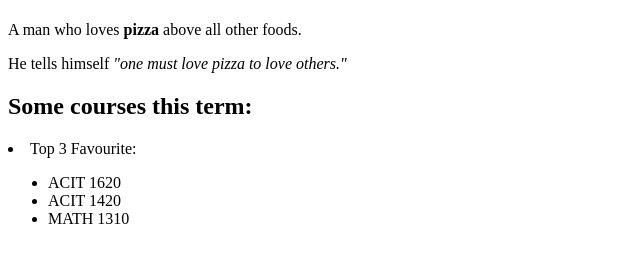
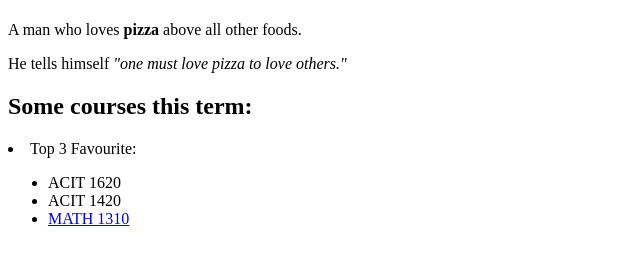
Before and after one commit to hontailhd/1620-personal-website, a plain HTML site: page index.html in a window 1280 px wide. Shown: the part 59-324 px from the top of the page, without its empty margins (0-640 px from the left). Drawn offline with Linux system fonts and the light colour scheme.

Commit message:
added hyperlink for MATH 1310

```diff
--- a/index.html
+++ b/index.html
@@ -36,7 +36,7 @@
                     ACIT 1420
                 </li>
                 <li>
-                    MATH 1310
+                    <a href="https://www.bcit.ca/outlines/math1310"> MATH 1310 </a>
                 </li>
             </ul>
         </li>
```
